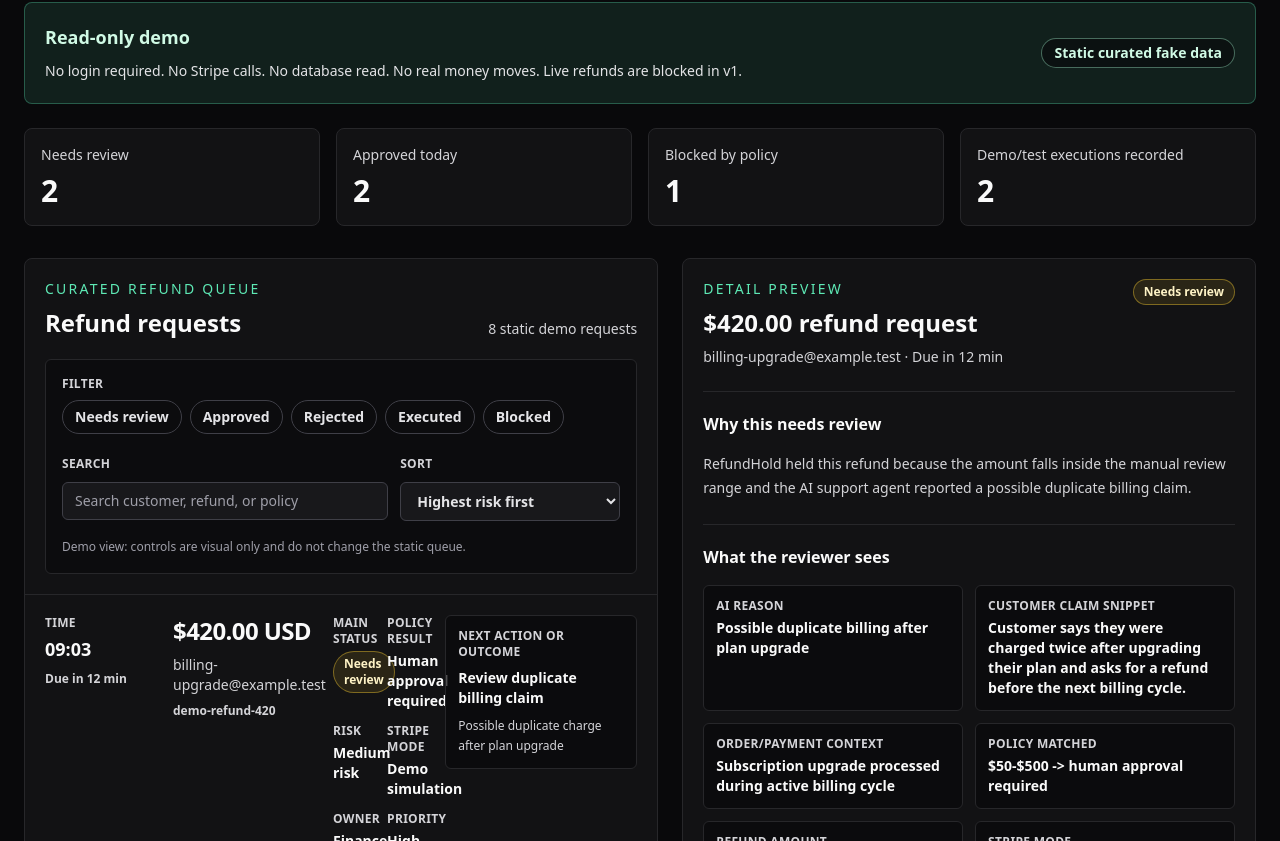
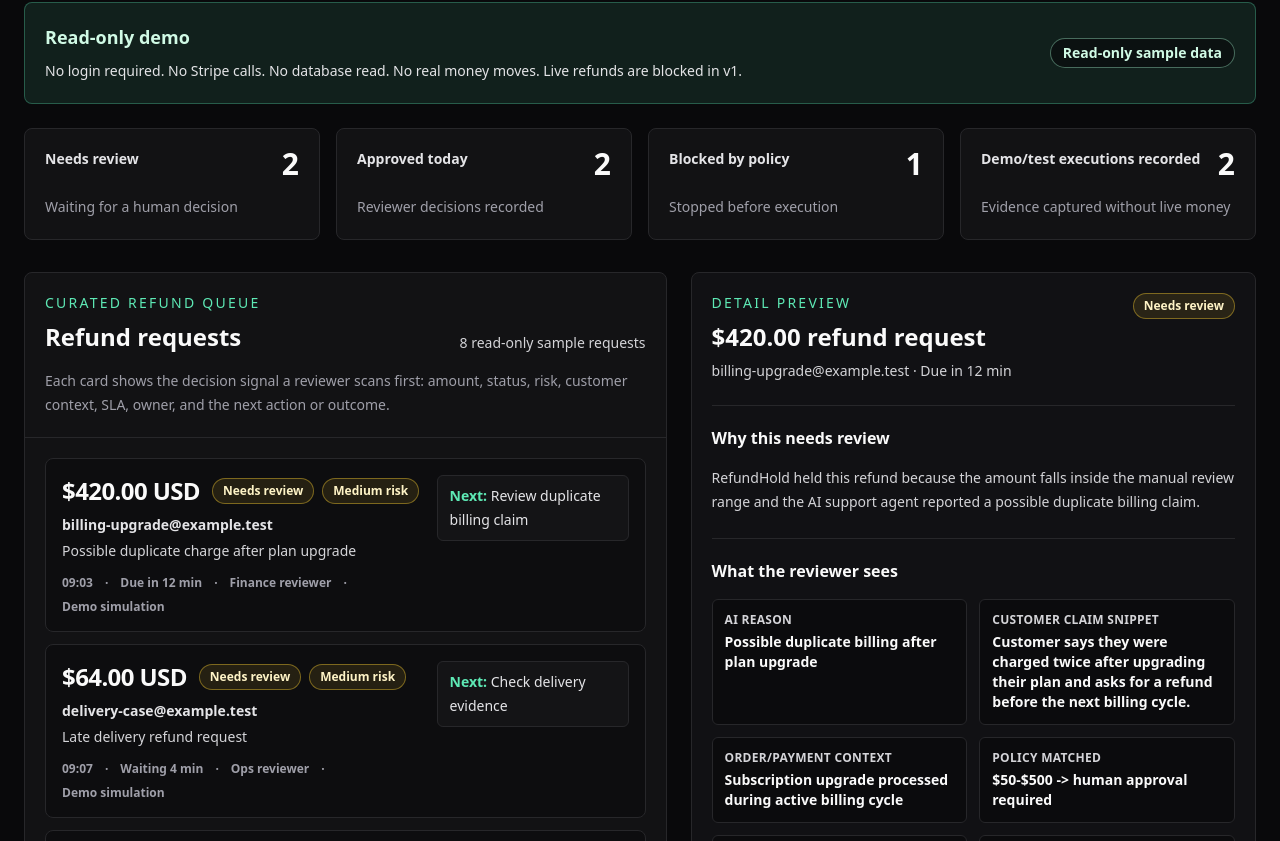
Before and after one commit to Webyseo/refundhold, a Next.js app: page /demo/reviewer in a window 1280 px wide. Shown: the part 339-1180 px from the top of the page. Built offline with nearby package versions, Linux system fonts and the light colour scheme.

Commit message:
Clean up reviewer demo queue

```diff
--- a/src/app/demo/reviewer/page.tsx
+++ b/src/app/demo/reviewer/page.tsx
@@ -25,13 +25,11 @@ type DemoRefund = {
 };
 
 const summaryCards = [
-  ["Needs review", "2"],
-  ["Approved today", "2"],
-  ["Blocked by policy", "1"],
-  ["Demo/test executions recorded", "2"],
+  ["Needs review", "2", "Waiting for a human decision"],
+  ["Approved today", "2", "Reviewer decisions recorded"],
+  ["Blocked by policy", "1", "Stopped before execution"],
+  ["Demo/test executions recorded", "2", "Evidence captured without live money"],
 ];
-
-const filterLabels = ["Needs review", "Approved", "Rejected", "Executed", "Blocked"];
 
 const demoRefunds: DemoRefund[] = [
   {
@@ -238,24 +236,34 @@ export default function ReviewerDemoPage() {
               </p>
             </div>
             <p className="w-fit rounded-full border border-emerald-200/40 bg-zinc-950/60 px-3 py-1 text-sm font-semibold text-emerald-100">
-              Static curated fake data
+              Read-only sample data
             </p>
           </div>
         </section>
 
-        <section className="mt-6 grid gap-4 sm:grid-cols-2 xl:grid-cols-4" aria-label="Operational summary">
-          {summaryCards.map(([label, value]) => (
+        <section
+          className="mt-6 grid gap-4 sm:grid-cols-2 xl:grid-cols-4"
+          aria-label="Operational summary"
+        >
+          {summaryCards.map(([label, value, description]) => (
             <article
-              className="rounded-lg border border-zinc-800 bg-zinc-900/60 p-4"
+              className="rounded-lg border border-zinc-800 bg-zinc-900/60 p-5"
               key={label}
             >
-              <p className="text-sm font-medium text-zinc-300">{label}</p>
-              <p className="mt-2 text-3xl font-semibold text-zinc-50">{value}</p>
+              <div className="flex items-start justify-between gap-4">
+                <p className="text-sm font-semibold text-zinc-200">{label}</p>
+                <p className="text-3xl font-semibold leading-none text-zinc-50">
+                  {value}
+                </p>
+              </div>
+              <p className="mt-4 text-sm leading-6 text-zinc-400">
+                {description}
+              </p>
             </article>
           ))}
         </section>
 
-        <div className="mt-8 grid gap-6 xl:grid-cols-[minmax(0,1.05fr)_minmax(420px,0.95fr)] xl:items-start">
+        <div className="mt-8 grid gap-6 xl:grid-cols-[minmax(0,1fr)_minmax(420px,0.88fr)] xl:items-start">
           <section className="rounded-lg border border-zinc-800 bg-zinc-900/60">
             <div className="border-b border-zinc-800 p-5">
               <div className="flex flex-col gap-3 sm:flex-row sm:items-end sm:justify-between">
@@ -268,72 +276,24 @@ export default function ReviewerDemoPage() {
                   </h2>
                 </div>
                 <p className="text-sm font-medium text-zinc-300">
-                  {demoRefunds.length} static demo requests
+                  {demoRefunds.length} read-only sample requests
                 </p>
               </div>
-
-              <div className="mt-5 rounded-md border border-zinc-800 bg-zinc-950/60 p-4">
-                <div className="flex flex-col gap-4">
-                  <div>
-                    <p className="text-xs font-semibold uppercase tracking-wide text-zinc-300">
-                      Filter
-                    </p>
-                    <div className="mt-2 flex flex-wrap gap-2" aria-label="Static demo filters">
-                      {filterLabels.map((label) => (
-                        <button
-                          aria-disabled="true"
-                          className="rounded-full border border-zinc-700 px-3 py-1.5 text-sm font-semibold text-zinc-200"
-                          key={label}
-                          type="button"
-                        >
-                          {label}
-                        </button>
-                      ))}
-                    </div>
-                  </div>
-                  <div className="grid gap-3 md:grid-cols-[minmax(0,1fr)_220px]">
-                    <label className="block">
-                      <span className="text-xs font-semibold uppercase tracking-wide text-zinc-300">
-                        Search
-                      </span>
-                      <input
-                        aria-label="Search customer, refund, or policy"
-                        className="mt-2 w-full rounded-md border border-zinc-700 bg-zinc-900 px-3 py-2 text-sm text-zinc-200 placeholder:text-zinc-400"
-                        disabled
-                        placeholder="Search customer, refund, or policy"
-                        type="search"
-                      />
-                    </label>
-                    <label className="block">
-                      <span className="text-xs font-semibold uppercase tracking-wide text-zinc-300">
-                        Sort
-                      </span>
-                      <select
-                        aria-label="Sort queue"
-                        className="mt-2 w-full rounded-md border border-zinc-700 bg-zinc-900 px-3 py-2 text-sm font-semibold text-zinc-200"
-                        disabled
-                        value="highest-risk"
-                      >
-                        <option value="highest-risk">Highest risk first</option>
-                      </select>
-                    </label>
-                  </div>
-                  <p className="text-xs leading-5 text-zinc-400">
-                    Demo view: controls are visual only and do not change the
-                    static queue.
-                  </p>
-                </div>
-              </div>
+              <p className="mt-4 max-w-2xl text-sm leading-6 text-zinc-400">
+                Each card shows the decision signal a reviewer scans first:
+                amount, status, risk, customer context, SLA, owner, and the next
+                action or outcome.
+              </p>
             </div>
 
-            <div className="divide-y divide-zinc-800">
+            <div className="space-y-3 p-4 sm:p-5">
               {demoRefunds.map((refund) => (
                 <RefundQueueItem key={refund.id} refund={refund} />
               ))}
             </div>
           </section>
 
-          <div className="space-y-6">
+          <div className="space-y-6 xl:sticky xl:top-6">
             <section className="rounded-lg border border-zinc-800 bg-zinc-900/60 p-5">
               <div className="flex flex-col gap-3 sm:flex-row sm:items-start sm:justify-between">
                 <div>
@@ -433,66 +393,49 @@ export default function ReviewerDemoPage() {
 }
 
 function RefundQueueItem({ refund }: { refund: DemoRefund }) {
+  const actionLabel =
+    refund.status === "Needs review" || refund.status === "Blocked"
+      ? "Next:"
+      : "Outcome:";
+
   return (
-    <article className="p-5 transition hover:bg-zinc-900">
-      <div className="grid gap-4 lg:grid-cols-[7rem_minmax(9rem,0.8fr)_minmax(0,1fr)_minmax(12rem,0.9fr)] lg:items-start">
-        <div>
-          <p className="text-xs font-semibold uppercase tracking-wide text-zinc-300">
-            Time
+    <article className="rounded-lg border border-zinc-800 bg-zinc-950/50 p-4 transition hover:border-zinc-700 hover:bg-zinc-950/80">
+      <div className="grid gap-4 lg:grid-cols-[minmax(0,1fr)_12rem] lg:items-start">
+        <div className="min-w-0">
+          <div className="flex flex-wrap items-center gap-2">
+            <p className="mr-1 text-2xl font-semibold tracking-tight text-zinc-50">
+              {refund.amount}
+            </p>
+            <StatusBadge status={refund.status} />
+            <RiskBadge risk={refund.risk} />
+          </div>
+          <p className="mt-2 break-all text-sm font-semibold text-zinc-200">
+            {refund.customer}
           </p>
-          <p className="mt-1 text-lg font-semibold text-zinc-50">{refund.time}</p>
-          <p className="mt-2 text-xs font-semibold text-zinc-300">
-            {refund.sla}
+          <p className="mt-1 text-sm leading-6 text-zinc-300">
+            {refund.context}
           </p>
+          <div className="mt-3 flex flex-wrap gap-x-3 gap-y-2 text-xs font-semibold text-zinc-400">
+            <span>{refund.time}</span>
+            <span aria-hidden="true">·</span>
+            <span>{refund.sla}</span>
+            <span aria-hidden="true">·</span>
+            <span>{refund.owner}</span>
+            <span aria-hidden="true">·</span>
+            <span>{refund.stripeMode}</span>
+          </div>
         </div>
 
-        <div>
-          <p className="text-2xl font-semibold tracking-tight text-zinc-50">
-            {refund.amount}
-          </p>
-          <p className="mt-2 text-sm font-medium text-zinc-300">
-            {refund.customer}
-          </p>
-          <p className="mt-2 text-xs font-semibold text-zinc-300">{refund.id}</p>
-        </div>
-
-        <div className="grid gap-3 sm:grid-cols-2">
-          <QueueField label="Main status" value={<StatusBadge status={refund.status} />} />
-          <QueueField label="Policy result" value={refund.policy} />
-          <QueueField label="Risk" value={`${refund.risk} risk`} />
-          <QueueField label="Stripe mode" value={refund.stripeMode} />
-          <QueueField label="Owner" value={refund.owner} />
-          <QueueField label="Priority" value={refund.priority} />
-        </div>
-
-        <div className="rounded-md border border-zinc-800 bg-zinc-950/70 p-3">
-          <p className="text-xs font-semibold uppercase tracking-wide text-zinc-300">
-            Next action or outcome
-          </p>
-          <p className="mt-2 text-sm font-semibold text-zinc-50">
+        <div className="rounded-md border border-zinc-800 bg-zinc-900/70 px-3 py-2">
+          <p className="text-sm leading-6 text-zinc-200">
+            <span className="font-semibold text-emerald-300">
+              {actionLabel}
+            </span>{" "}
             {refund.nextAction}
           </p>
-          <p className="mt-2 text-xs leading-5 text-zinc-300">{refund.context}</p>
         </div>
       </div>
     </article>
-  );
-}
-
-function QueueField({
-  label,
-  value,
-}: {
-  label: string;
-  value: React.ReactNode;
-}) {
-  return (
-    <div>
-      <p className="text-xs font-semibold uppercase tracking-wide text-zinc-300">
-        {label}
-      </p>
-      <div className="mt-1 text-sm font-semibold text-zinc-50">{value}</div>
-    </div>
   );
 }
 
@@ -510,6 +453,22 @@ function StatusBadge({ status }: { status: RefundStatus }) {
       className={`inline-flex w-fit rounded-full border px-2.5 py-1 text-xs font-semibold ${styles[status]}`}
     >
       {status}
+    </span>
+  );
+}
+
+function RiskBadge({ risk }: { risk: RiskLevel }) {
+  const styles: Record<RiskLevel, string> = {
+    Low: "border-sky-300/40 bg-sky-300/10 text-sky-100",
+    Medium: "border-amber-300/40 bg-amber-300/10 text-amber-100",
+    High: "border-red-300/40 bg-red-300/10 text-red-100",
+  };
+
+  return (
+    <span
+      className={`inline-flex w-fit rounded-full border px-2.5 py-1 text-xs font-semibold ${styles[risk]}`}
+    >
+      {risk} risk
     </span>
   );
 }
```
Also changed, not shown: 1 other file (tests, documents, lock files or other folders).
